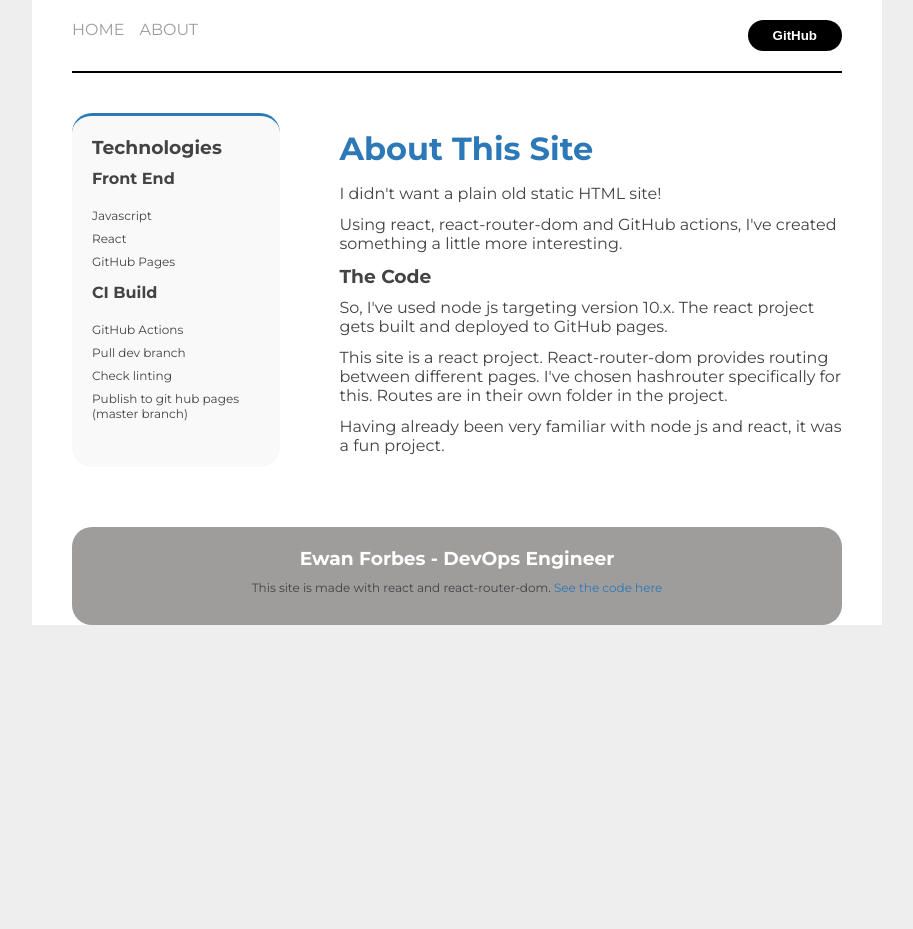
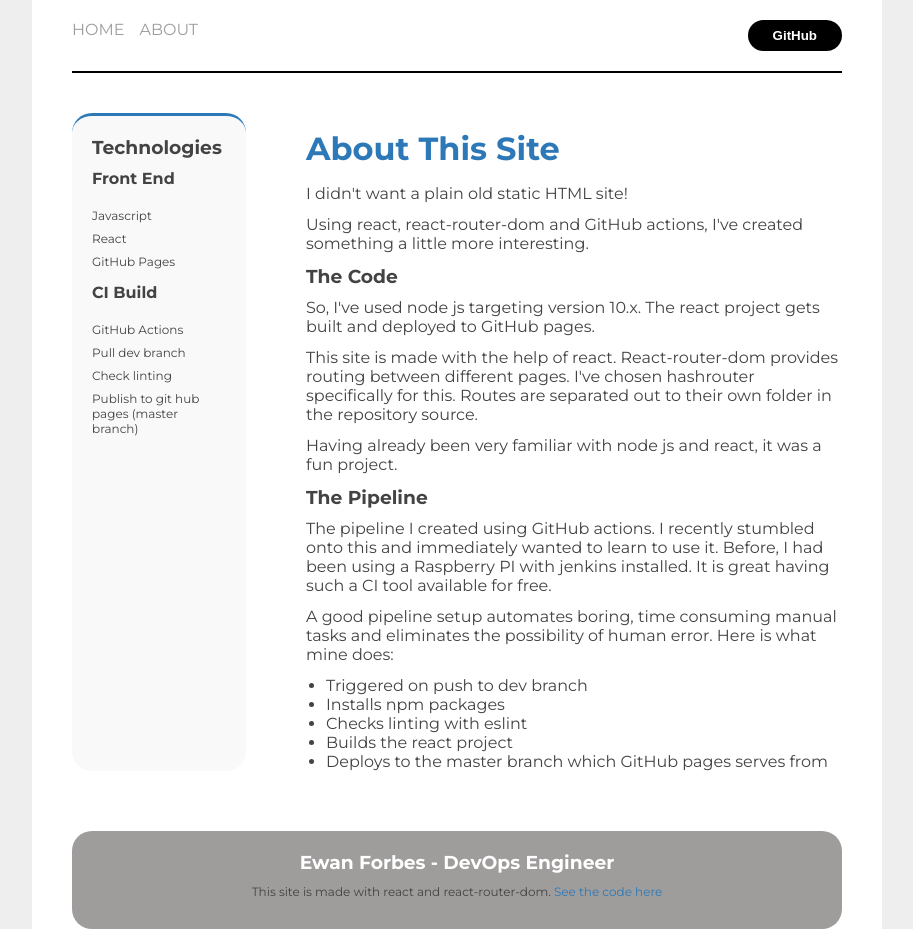
Before and after one commit to redemptive/redemptive.github.io, a React (Create React App) app: page /#/about in a window 1280 px wide. Shown: the whole page, without its empty margins (183-1096 px from the left). Before the commit the page ends 800 px from the top, so only its background shows below. Built offline with nearby package versions, Linux system fonts and the light colour scheme.

Commit message:
Added more content on about page around the pipeline

```diff
--- a/src/App.css
+++ b/src/App.css
@@ -72,7 +72,11 @@ header button {
 }
 
 .main {
-    flex: 3;
+    flex: 4;
+}
+
+.main ul {
+    padding-left: 20px;
 }
 
 .main h2 {
--- a/src/routes/about.js
+++ b/src/routes/about.js
@@ -33,14 +33,32 @@ function About() {
 						The react project gets built and deployed to GitHub pages.
 					</p>
 					<p>
-						This site is a react project.
+						This site is made with the help of react.
 						React-router-dom provides routing between different pages.
 						I've chosen hashrouter specifically for this.
-						Routes are in their own folder in the project.
+						Routes are separated out to their own folder in the repository source.
 					</p>
 					<p>
 						Having already been very familiar with node js and react, it was a fun project.
 					</p>
+					<h3>The Pipeline</h3>
+					<p>
+						The pipeline I created using GitHub actions.
+						I recently stumbled onto this and immediately wanted to learn to use it.
+						Before, I had been using a Raspberry PI with jenkins installed.
+						It is great having such a CI tool available for free.
+					</p>
+					<p>
+						A good pipeline setup automates boring, time consuming manual tasks and eliminates the possibility of human error.
+						Here is what mine does:
+					</p>
+					<ul>
+						<li>Triggered on push to dev branch</li>
+						<li>Installs npm packages</li>
+						<li>Checks linting with eslint</li>
+						<li>Builds the react project</li>
+						<li>Deploys to the master branch which GitHub pages serves from</li>
+					</ul>
 				</section>
 			</div>
 		</div>
```
